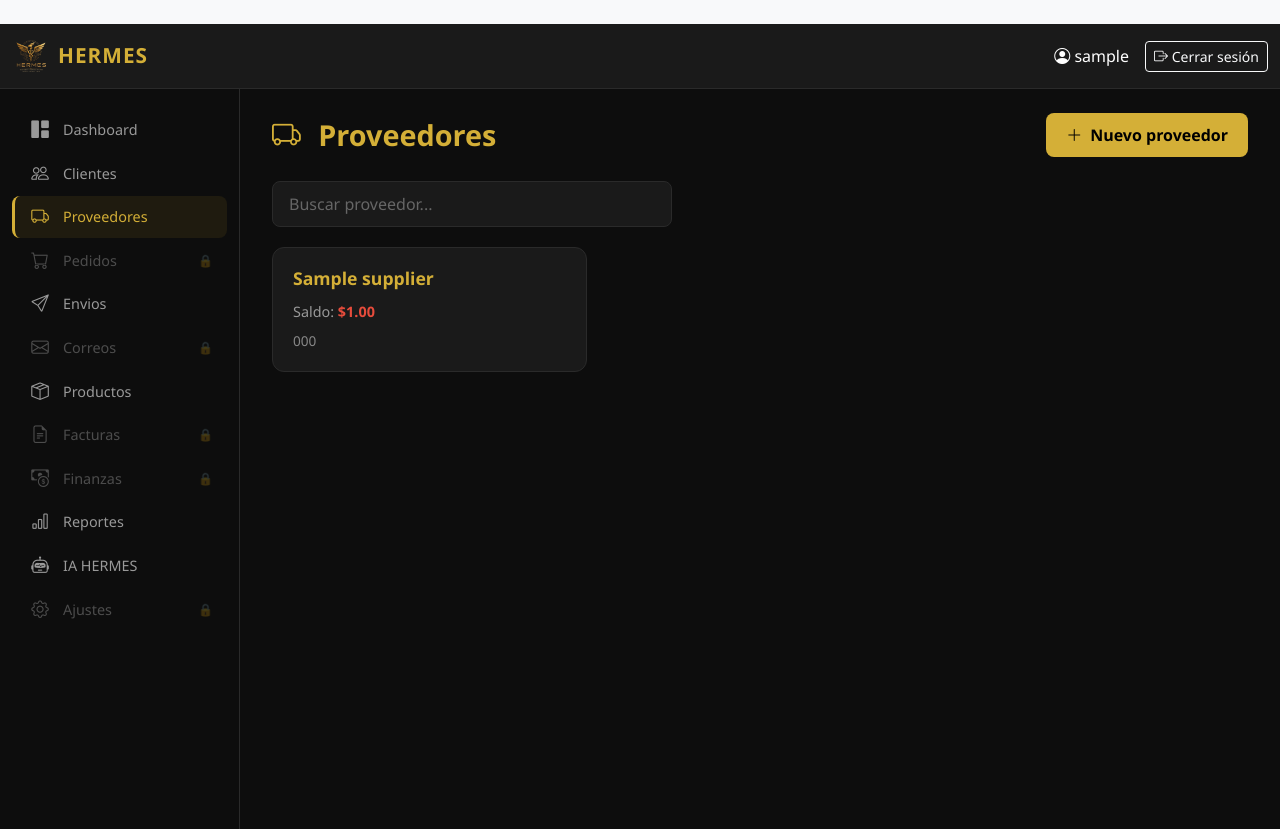
After one commit to DanielQuintanillaPaniagua/HERMES-Business-Control-Center, a Flask app: page /suppliers/ in a window 1280 px wide. The commit adds this page. Run offline with Flask 3, Linux system fonts and the light colour scheme; a user stored in the database is signed in; tables that the repository leaves empty hold one stand-in row (values such as "Sample post").

Commit message:
feat(suppliers): integrar modulo Proveedores de Jose
- app/routes/suppliers_ui.py con @login_required
- app/templates/suppliers/ (list, form, detail)
- app/static/css/suppliers.css (tema oscuro)
- app/static/js/suppliers.js (fetch con credentials)
- Campo saldo_pendiente con color dinamico
- Sidebar: Proveedores activo, modulos pendientes con candado

```diff
--- a/app/__init__.py
+++ b/app/__init__.py
@@ -63,6 +63,7 @@ def create_app():
     from app.routes.products_ui import bp as products_ui_bp
     from app.routes.shipments_ui import bp as shipments_ui_bp
     from app.routes.dashboard_activities import bp as dashboard_activities_bp
+    from app.routes.suppliers_ui import suppliers_ui
 
 
 
@@ -84,7 +85,7 @@ def create_app():
     app.register_blueprint(products_ui_bp)
     app.register_blueprint(shipments_ui_bp)
     app.register_blueprint(dashboard_activities_bp)
-
+    app.register_blueprint(suppliers_ui)
 
 
 
--- /dev/null
+++ b/app/routes/suppliers_ui.py
@@ -0,0 +1,29 @@
+# app/routes/suppliers_ui.py
+from flask import Blueprint, render_template
+from flask_login import login_required
+
+suppliers_ui = Blueprint("suppliers_ui", __name__, url_prefix="/suppliers")
+
+
+@suppliers_ui.route("/")
+@login_required
+def list_suppliers():
+    return render_template("suppliers/list.html")
+
+
+@suppliers_ui.route("/new")
+@login_required
+def new_supplier():
+    return render_template("suppliers/form.html", modo="crear", supplier_id=None)
+
+
+@suppliers_ui.route("/<int:supplier_id>")
+@login_required
+def supplier_detail(supplier_id):
+    return render_template("suppliers/detail.html", supplier_id=supplier_id)
+
+
+@suppliers_ui.route("/<int:supplier_id>/edit")
+@login_required
+def edit_supplier(supplier_id):
+    return render_template("suppliers/form.html", modo="editar", supplier_id=supplier_id)
--- a/app/static/css/sidebar.css
+++ b/app/static/css/sidebar.css
@@ -78,4 +78,44 @@
     .hermes-content {
         padding: 16px;
     }
+
+    /* Enlaces deshabilitados (proximamente) */
+    .hermes-sidebar .nav-item.disabled-link {
+        opacity: 0.45;
+        cursor: not-allowed;
+        pointer-events: none;
+    }
+
+    .hermes-sidebar .nav-item.disabled-link:hover {
+        background: transparent;
+        color: #999;
+    }
+
+    .hermes-sidebar .nav-item.disabled-link::after {
+        content: "🔒";
+        margin-left: auto;
+        font-size: 0.7rem;
+        opacity: 0.6;
+    }
 }
+/* Enlaces deshabilitados (proximamente) */
+.hermes-sidebar .nav-item.disabled-link {
+    opacity: 0.45;
+    cursor: not-allowed;
+    pointer-events: none;
+    position: relative;
+}
+
+.hermes-sidebar .nav-item.disabled-link:hover {
+    background: transparent;
+    color: #999;
+}
+
+.hermes-sidebar .nav-item.disabled-link::after {
+    content: "\1F512";
+    margin-left: auto;
+    font-size: 0.75rem;
+    opacity: 0.5;
+    position: absolute;
+    right: 14px;
+}
--- /dev/null
+++ b/app/static/css/suppliers.css
@@ -0,0 +1,298 @@
+/* ============================================
+   HERMES - Modulo de Proveedores
+   Tema oscuro consistente
+   ============================================ */
+
+.suppliers-page {
+    padding: 20px;
+}
+
+.page-header {
+    display: flex;
+    justify-content: space-between;
+    align-items: center;
+    margin-bottom: 24px;
+}
+
+.page-header h1 {
+    color: #d4af37;
+    font-weight: 700;
+    margin: 0;
+    font-size: 1.8rem;
+}
+
+.page-header h1 i {
+    margin-right: 10px;
+}
+
+.filtros-bar {
+    margin-bottom: 20px;
+    max-width: 400px;
+}
+
+.filtros-bar input {
+    background: #1a1a1a;
+    border: 1px solid #2a2a2a;
+    color: #e0e0e0;
+    padding: 10px 16px;
+    border-radius: 8px;
+    width: 100%;
+}
+
+.filtros-bar input:focus {
+    outline: none;
+    border-color: #d4af37;
+    background: #1a1a1a;
+    color: #fff;
+}
+
+.filtros-bar input::placeholder {
+    color: #666;
+}
+
+/* Grid de proveedores */
+.proveedores-grid {
+    display: grid;
+    grid-template-columns: repeat(auto-fill, minmax(280px, 1fr));
+    gap: 16px;
+    margin-top: 20px;
+}
+
+.proveedor-card {
+    background: #1a1a1a;
+    border: 1px solid #2a2a2a;
+    border-radius: 12px;
+    padding: 20px;
+    text-decoration: none;
+    color: #e0e0e0;
+    transition: all 0.2s ease;
+    display: block;
+}
+
+.proveedor-card:hover {
+    border-color: #d4af37;
+    transform: translateY(-2px);
+    box-shadow: 0 8px 24px rgba(0, 0, 0, 0.4);
+    color: #e0e0e0;
+}
+
+.proveedor-card h3 {
+    color: #d4af37;
+    font-size: 1.1rem;
+    margin: 0 0 12px 0;
+    font-weight: 700;
+}
+
+.proveedor-card .saldo {
+    color: #999;
+    font-size: 0.9rem;
+    margin-bottom: 8px;
+}
+
+.proveedor-card .contacto {
+    color: #888;
+    font-size: 0.85rem;
+}
+
+.cargando,
+.error {
+    color: #888;
+    text-align: center;
+    padding: 40px 20px;
+    font-size: 0.95rem;
+}
+
+.error {
+    color: #e74c3c;
+}
+
+/* Botones */
+.btn-gold {
+    background: #d4af37;
+    color: #000;
+    padding: 10px 20px;
+    border-radius: 8px;
+    font-weight: 600;
+    text-decoration: none;
+    display: inline-flex;
+    align-items: center;
+    gap: 8px;
+    transition: all 0.2s ease;
+    border: none;
+    cursor: pointer;
+}
+
+.btn-gold:hover {
+    background: #b8941f;
+    color: #000;
+    transform: translateY(-1px);
+}
+
+.btn-outline {
+    background: transparent;
+    color: #ccc;
+    padding: 10px 20px;
+    border-radius: 8px;
+    border: 1px solid #2a2a2a;
+    text-decoration: none;
+    display: inline-flex;
+    align-items: center;
+    gap: 8px;
+    transition: all 0.15s ease;
+    cursor: pointer;
+}
+
+.btn-outline:hover {
+    border-color: #d4af37;
+    color: #d4af37;
+    background: #1a1a1a;
+}
+
+.btn-outline-danger {
+    background: transparent;
+    color: #e74c3c;
+    padding: 8px 16px;
+    border-radius: 8px;
+    border: 1px solid #3a1515;
+    cursor: pointer;
+    transition: all 0.15s ease;
+}
+
+.btn-outline-danger:hover {
+    background: #3a1515;
+    color: #fff;
+}
+
+/* Formulario */
+.form-card {
+    background: #1a1a1a;
+    border: 1px solid #2a2a2a;
+    border-radius: 12px;
+    padding: 32px;
+    max-width: 800px;
+    margin: 0 auto;
+}
+
+.form-group {
+    margin-bottom: 20px;
+}
+
+.form-group label {
+    display: block;
+    color: #e0e0e0;
+    font-weight: 600;
+    margin-bottom: 8px;
+    font-size: 0.9rem;
+}
+
+.form-group input,
+.form-group textarea,
+.form-group select {
+    width: 100%;
+    background: #0d0d0d;
+    border: 1px solid #333;
+    color: #fff;
+    padding: 10px 14px;
+    border-radius: 8px;
+    font-size: 0.95rem;
+    transition: all 0.15s ease;
+}
+
+.form-group input:focus,
+.form-group textarea:focus,
+.form-group select:focus {
+    outline: none;
+    border-color: #d4af37;
+    box-shadow: 0 0 0 3px rgba(212, 175, 55, 0.15);
+}
+
+.form-group input::placeholder {
+    color: #666;
+}
+
+.form-row {
+    display: grid;
+    grid-template-columns: 1fr 1fr;
+    gap: 16px;
+}
+
+.form-actions {
+    display: flex;
+    justify-content: flex-end;
+    gap: 12px;
+    margin-top: 24px;
+    padding-top: 20px;
+    border-top: 1px solid #2a2a2a;
+}
+
+/* Detalle */
+.detalle-card {
+    background: #1a1a1a;
+    border: 1px solid #2a2a2a;
+    border-radius: 12px;
+    max-width: 800px;
+    margin: 0 auto;
+    overflow: hidden;
+}
+
+.detalle-header {
+    background: #0d0d0d;
+    padding: 20px 24px;
+    border-bottom: 1px solid #2a2a2a;
+}
+
+.detalle-header h2 {
+    color: #d4af37;
+    margin: 0;
+    font-size: 1.4rem;
+}
+
+.detalle-body {
+    padding: 24px;
+}
+
+.detalle-item {
+    display: flex;
+    padding: 12px 0;
+    border-bottom: 1px solid #2a2a2a;
+}
+
+.detalle-item:last-child {
+    border-bottom: none;
+}
+
+.detalle-item .label {
+    width: 180px;
+    color: #888;
+    font-weight: 600;
+    flex-shrink: 0;
+}
+
+.detalle-item .valor {
+    color: #e0e0e0;
+    flex-grow: 1;
+}
+
+.detalle-footer {
+    padding: 16px 24px;
+    background: #0d0d0d;
+    display: flex;
+    justify-content: flex-end;
+    gap: 12px;
+    border-top: 1px solid #2a2a2a;
+}
+
+@media (max-width: 576px) {
+    .form-row {
+        grid-template-columns: 1fr;
+    }
+
+    .detalle-item {
+        flex-direction: column;
+    }
+
+    .detalle-item .label {
+        width: auto;
+        margin-bottom: 4px;
+    }
+}
--- /dev/null
+++ b/app/static/js/suppliers.js
@@ -0,0 +1,148 @@
+// ============================================
+// HERMES - Modulo de Proveedores
+// ============================================
+
+let _proveedoresCache = [];
+
+
+// ---------- LISTADO ----------
+async function cargarProveedores() {
+    const grid = document.getElementById('proveedores-grid');
+    if (!grid) return;
+
+    try {
+        const resp = await fetch('/api/suppliers/', { credentials: 'same-origin' });
+        if (resp.status === 401) {
+            window.location.href = '/auth/login';
+            return;
+        }
+        if (!resp.ok) throw new Error('Error al obtener proveedores');
+        const data = await resp.json();
+        _proveedoresCache = data.proveedores || [];
+        renderProveedores(_proveedoresCache);
+    } catch (err) {
+        grid.innerHTML = '<p class="error">No se pudieron cargar los proveedores.</p>';
+        console.error(err);
+    }
+}
+
+function renderProveedores(proveedores) {
+    const grid = document.getElementById('proveedores-grid');
+    if (!grid) return;
+
+    if (!proveedores.length) {
+        grid.innerHTML = '<p class="cargando">No hay proveedores registrados.</p>';
+        return;
+    }
+
+    grid.innerHTML = proveedores.map(p => {
+        const saldo = p.saldo_pendiente > 0
+            ? `<span style="color: #e74c3c; font-weight: 700;">$${p.saldo_pendiente.toFixed(2)}</span>`
+            : `<span style="color: #2ecc71;">$0.00</span>`;
+
+        return `
+            <a href="/suppliers/${p.id}" class="proveedor-card">
+                <h3>${p.nombre}</h3>
+                <div class="saldo">Saldo: ${saldo}</div>
+                <div class="contacto">${p.telefono || p.email || ''}</div>
+            </a>
+        `;
+    }).join('');
+}
+
+function filtrarProveedores(texto) {
+    const t = texto.trim().toLowerCase();
+    const filtrados = !t
+        ? _proveedoresCache
+        : _proveedoresCache.filter(p =>
+            (p.nombre || '').toLowerCase().includes(t) ||
+            (p.contacto || '').toLowerCase().includes(t) ||
+            (p.email || '').toLowerCase().includes(t)
+        );
+    renderProveedores(filtrados);
+}
+
+
+// ---------- FORMULARIO (crear / editar) ----------
+async function precargarFormulario(id) {
+    try {
+        const resp = await fetch(`/api/suppliers/${id}`, { credentials: 'same-origin' });
+        if (!resp.ok) throw new Error('No se pudo cargar el proveedor');
+        const data = await resp.json();
+        const p = data.proveedor || data;
+
+        document.getElementById('nombre').value = p.nombre || '';
+        document.getElementById('contacto').value = p.contacto || '';
+        document.getElementById('telefono').value = p.telefono || '';
+        document.getElementById('email').value = p.email || '';
+        document.getElementById('direccion').value = p.direccion || '';
+        const saldoEl = document.getElementById('saldo_pendiente');
+        if (saldoEl) saldoEl.value = p.saldo_pendiente || 0;
+    } catch (err) {
+        console.error(err);
+        alert('No se pudo cargar el proveedor');
+    }
+}
+
+async function guardarProveedor(modo, id) {
+    const datos = {
+        nombre: document.getElementById('nombre').value.trim(),
+        contacto: document.getElementById('contacto').value.trim(),
+        telefono: document.getElementById('telefono').value.trim(),
+        email: document.getElementById('email').value.trim(),
+        direccion: document.getElementById('direccion').value.trim(),
+        saldo_pendiente: parseFloat(document.getElementById('saldo_pendiente')?.value || 0),
+    };
+
+    if (!datos.nombre || !datos.email) {
+        alert('Nombre y email son obligatorios');
+        return;
+    }
+
+    const url = modo === 'editar' ? `/api/suppliers/${id}` : '/api/suppliers/';
+    const method = modo === 'editar' ? 'PUT' : 'POST';
+
+    try {
+        const resp = await fetch(url, {
+            method: method,
+            headers: { 'Content-Type': 'application/json' },
+            credentials: 'same-origin',
+            body: JSON.stringify(datos)
+        });
+
+        const data = await resp.json();
+
+        if (data.success) {
+            window.location.href = '/suppliers/';
+        } else {
+            alert('Error: ' + (data.error || 'No se pudo guardar'));
+        }
+    } catch (err) {
+        console.error(err);
+        alert('Error de conexion');
+    }
+}
+
+
+// ---------- ELIMINAR ----------
+async function eliminarProveedor(id, nombre) {
+    if (!confirm(`Eliminar proveedor "${nombre}"?`)) return;
+
+    try {
+        const resp = await fetch(`/api/suppliers/${id}`, {
+            method: 'DELETE',
+            credentials: 'same-origin'
+        });
+        const data = await resp.json();
+
+        if (data.success) {
+            alert(data.message || 'Proveedor eliminado');
+            window.location.href = '/suppliers/';
+        } else {
+            alert('Error: ' + (data.error || 'No se pudo eliminar'));
+        }
+    } catch (err) {
+        console.error(err);
+        alert('Error de conexion');
+    }
+}
--- a/app/templates/base.html
+++ b/app/templates/base.html
@@ -45,36 +45,44 @@
 
     {% if current_user.is_authenticated %}
     <div class="hermes-layout">
-        <aside class="hermes-sidebar" id="hermesSidebar">
+                <aside class="hermes-sidebar" id="hermesSidebar">
             <nav>
-                <a href="{{ url_for('dashboard.index') }}"
-                    class="nav-item {% if request.endpoint == 'dashboard.index' %}active{% endif %}">
+                <a href="{{ url_for('dashboard.index') }}" class="nav-item {% if request.endpoint == 'dashboard.index' %}active{% endif %}">
                     <i class="bi bi-grid-1x2-fill"></i> Dashboard
                 </a>
-                <a href="{{ url_for('clients_ui.list_page') }}"
-                    class="nav-item {% if 'clients' in request.endpoint %}active{% endif %}">
+                <a href="{{ url_for('clients_ui.list_page') }}" class="nav-item {% if 'clients' in request.endpoint %}active{% endif %}">
                     <i class="bi bi-people"></i> Clientes
                 </a>
-                <a href="#" class="nav-item"><i class="bi bi-truck"></i> Proveedores</a>
-                <a href="#" class="nav-item"><i class="bi bi-cart"></i> Pedidos</a>
-                <a href="{{ url_for('shipments_ui.list_page') }}"
-                    class="nav-item {% if 'shipments' in request.endpoint %}active{% endif %}">
-                    <i class="bi bi-send"></i> Envíos
+                <a href="{{ url_for('suppliers_ui.list_suppliers') }}" class="nav-item {% if 'suppliers' in request.endpoint %}active{% endif %}">
+                    <i class="bi bi-truck"></i> Proveedores
                 </a>
-                <a href="#" class="nav-item"><i class="bi bi-envelope"></i> Correos</a>
-                <a href="{{ url_for('products_ui.list_page') }}"
-                    class="nav-item {% if 'products' in request.endpoint %}active{% endif %}">
+                <a href="#" class="nav-item disabled-link" title="Proximamente">
+                    <i class="bi bi-cart"></i> Pedidos
+                </a>
+                <a href="{{ url_for('shipments_ui.list_page') }}" class="nav-item {% if 'shipments' in request.endpoint %}active{% endif %}">
+                    <i class="bi bi-send"></i> Envios
+                </a>
+                <a href="#" class="nav-item disabled-link" title="Proximamente">
+                    <i class="bi bi-envelope"></i> Correos
+                </a>
+                <a href="{{ url_for('products_ui.list_page') }}" class="nav-item {% if 'products' in request.endpoint %}active{% endif %}">
                     <i class="bi bi-box-seam"></i> Productos
                 </a>
-                <a href="#" class="nav-item"><i class="bi bi-file-earmark-text"></i> Facturas</a>
-                <a href="#" class="nav-item"><i class="bi bi-cash-coin"></i> Finanzas</a>
+                <a href="#" class="nav-item disabled-link" title="Proximamente">
+                    <i class="bi bi-file-earmark-text"></i> Facturas
+                </a>
+                <a href="#" class="nav-item disabled-link" title="Proximamente">
+                    <i class="bi bi-cash-coin"></i> Finanzas
+                </a>
                 <a href="/reportes" class="nav-item {% if 'reportes' in request.endpoint %}active{% endif %}">
                     <i class="bi bi-bar-chart"></i> Reportes
                 </a>
                 <a href="/ia-hermes" class="nav-item {% if 'ia_hermes' in request.endpoint %}active{% endif %}">
                     <i class="bi bi-robot"></i> IA HERMES
                 </a>
-                <a href="#" class="nav-item"><i class="bi bi-gear"></i> Ajustes</a>
+                <a href="#" class="nav-item disabled-link" title="Proximamente">
+                    <i class="bi bi-gear"></i> Ajustes
+                </a>
             </nav>
         </aside>
 
--- a/app/templates/login.html
+++ b/app/templates/login.html
@@ -3,7 +3,7 @@
 {% block title %}Iniciar sesión - HERMES{% endblock %}
 {% block body_class %}bg-dark-page{% endblock %}
 
-{% block body_content %}
+{% block content %}
 {% with messages = get_flashed_messages(with_categories=true) %}
 {% if messages %}
 {% for category, message in messages %}
--- /dev/null
+++ b/app/templates/suppliers/list.html
@@ -0,0 +1,30 @@
+{% extends "base.html" %}
+
+{% block title %}Proveedores - HERMES{% endblock %}
+
+{% block body_content %}
+<link rel="stylesheet" href="{{ url_for('static', filename='css/suppliers.css') }}">
+
+<div class="page-header">
+    <h1><i class="bi bi-truck"></i> Proveedores</h1>
+    <a href="{{ url_for('suppliers_ui.new_supplier') }}" class="btn-gold">
+        <i class="bi bi-plus-lg"></i> Nuevo proveedor
+    </a>
+</div>
+
+<div class="filtros-bar">
+    <input type="text" id="buscador" class="form-control" placeholder="Buscar proveedor...">
+</div>
+
+<div id="proveedores-grid" class="proveedores-grid">
+    <p class="cargando">Cargando proveedores...</p>
+</div>
+
+<script src="{{ url_for('static', filename='js/suppliers.js') }}"></script>
+<script>
+    document.addEventListener('DOMContentLoaded', cargarProveedores);
+    document.getElementById('buscador').addEventListener('input', (e) => {
+        filtrarProveedores(e.target.value);
+    });
+</script>
+{% endblock %}
```
Also changed, not shown: app/templates/suppliers/detail.html (added, +91 -0 lines), app/templates/suppliers/form.html (added, +66 -0 lines).
